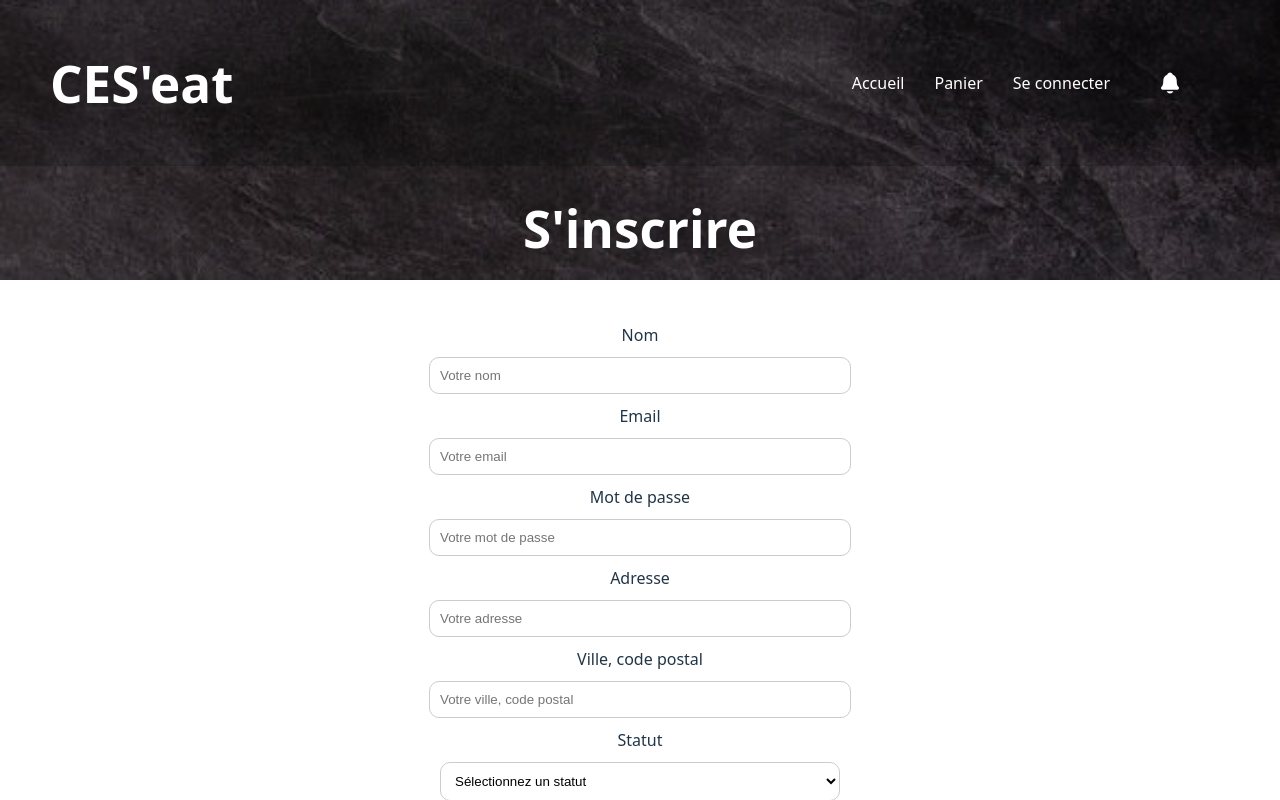
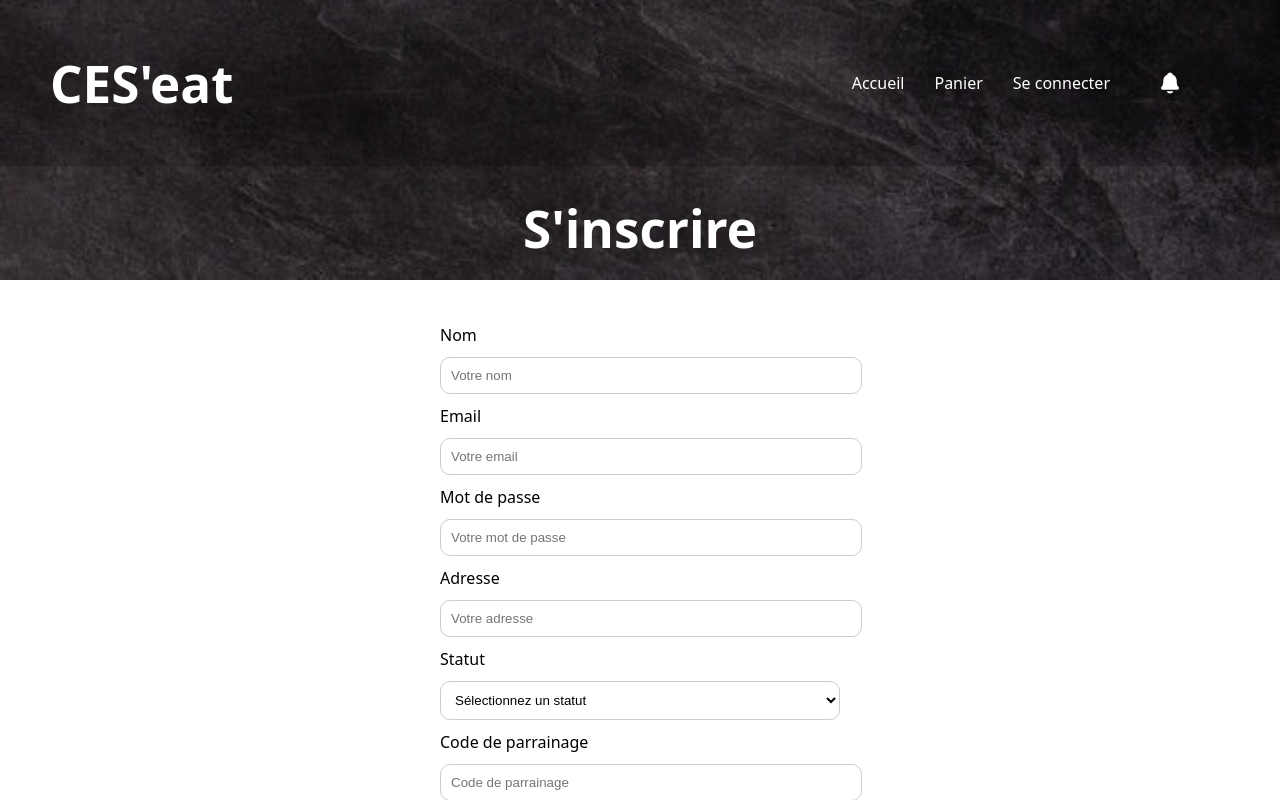
Before and after one commit to ValentinB03/WEB_Avance_Front, a React (Vite) app: page /inscription in a window 1280 px wide. Built offline with nearby package versions, Linux system fonts and the light colour scheme.

Commit message:
affichage du texte de la page inscription

```diff
--- a/src/Compte/Login/inscription.css
+++ b/src/Compte/Login/inscription.css
@@ -22,6 +22,7 @@
 .bannière{
     color: white;
     background-color: black;
+    width: 100%;
 }
 
 .liste-info {
@@ -37,8 +38,9 @@
 .form-inscription {
     display: flex;
     flex-direction: column;
-    align-items: center;
+    align-items: flex-start;
     width: 100%;
+    color: black;
 }
 
 .form-inscription input, .form-inscription select{
--- a/src/Compte/Login/inscription.jsx
+++ b/src/Compte/Login/inscription.jsx
@@ -7,6 +7,40 @@ import Marbre from '../../assets/img/marbre.jpg';
 function Inscription() {
     const [statut, setStatut] = useState('');
 
+    const hanleBanniere = () => {
+        const fileInput = document.createElement('input');
+        fileInput.type = 'file';
+        fileInput.accept = 'image/*';
+        fileInput.onchange = (event) => {
+            const file = event.target.files[0];
+            if (file) {
+                const reader = new FileReader();
+                reader.onload = (e) => {
+                    console.log('Image sélectionnée:', e.target.result);
+                };
+                reader.readAsDataURL(file);
+            }
+        };
+        fileInput.click();
+    }
+
+    const handleInscription = () => {
+        const nom = document.getElementById('nom').value;
+        const email = document.getElementById('email').value;
+        const password = document.getElementById('password').value;
+        const adresse = document.getElementById('adresse').value;
+        const villeCodePostal = document.getElementById('ville-codepostal').value;
+        const codeParrainage = document.getElementById('code-parrainage').value;
+        const SIRET = document.getElementById('SIRET').value;
+        const IBAN = document.getElementById('IBAN').value;
+        const statut = document.getElementById('statut').value;
+
+        console.log(
+            `Nom: ${nom}, Email: ${email}, Password: ${password}, Adresse: ${adresse}, Ville, code postal: ${villeCodePostal}, Statut: ${statut}, SIRET: ${SIRET}, IBAN: ${IBAN}, Code de parrainage: ${codeParrainage}`
+        )
+
+    }
+
     return (
         <div className="App">
             <NavBar />
@@ -14,7 +48,7 @@ function Inscription() {
 
             <h1 className="titre-inscription">S'inscrire</h1>
             <div className={"liste-info"}>
-                <div className={"form-inscription"}>
+                <form className={"form-inscription"}>
                     <label htmlFor="nom">Nom</label>
                     <input type="nom" id="nom" name="nom" placeholder="Votre nom" required />
                     <label htmlFor="email">Email</label>
@@ -23,8 +57,6 @@ function Inscription() {
                     <input type="password" id="password" name="password" placeholder="Votre mot de passe" required />
                     <label htmlFor="adresse">Adresse</label>
                     <input type="adresse" id="adresse" name="adresse" placeholder="Votre adresse" required />
-                    <label htmlFor="ville-codepostal">Ville, code postal</label>
-                    <input type="ville-codepostal" id="ville-codepostal" name="ville-codepostal" placeholder="Votre ville, code postal" required />
                     <label htmlFor="statut">Statut</label>
                     <select id="statut" name="statut" required onChange={(e) => setStatut(e.target.value)}>
                         <option value="">Sélectionnez un statut</option>
@@ -32,7 +64,7 @@ function Inscription() {
                         <option value="livreur">Livreur</option>
                         <option value="restaurant">Restaurant</option>
                     </select>
-                    {statut === "restaurant" && <button className="bannière">Bannière</button>}
+                    {statut === "restaurant" && <button className="bannière" onClick={hanleBanniere}>Bannière</button>}
                     {statut === "restaurant" && <label htmlFor="SIRET">SIRET</label>}
                     {statut === "restaurant" && <input type="SIRET" id="SIRET" name="SIRET" placeholder="SIRET" required />}
                     {statut === "restaurant" && <label htmlFor="IBAN">IBAN</label>}
@@ -43,8 +75,8 @@ function Inscription() {
                     {statut === "livreur" && <input type="IBAN" id="IBAN" name="IBAN" placeholder="IBAN" required />}
                     <label htmlFor="code-parrainage">Code de parrainage</label>
                     <input type="code-parrainage" id="code-parrainage" name="code-parrainage" placeholder="Code de parrainage" />
-                    <button className={"inscription-button"}>S'inscrire</button>
-                </div>
+                    <button className={"inscription-button"} onClick={handleInscription}>S'inscrire</button>
+                </form>
             </div>
             <Footer />
         </div>
--- a/src/api/api.jsx
+++ b/src/api/api.jsx
@@ -17,3 +17,21 @@ export const loginUser = async (email, password) => {
         throw error;
     }
 };
+
+export const registerUser = async (email, password) => {
+    try {
+        const response = await axios.post("http://localhost:8080/api/auth/register", {
+            email,
+            password
+        }, {
+            headers: {
+                "Content-Type": "application/json"
+            }
+        });
+        console.log(response.data);
+        return response.data;
+    } catch (error) {
+        console.error("Erreur lors de la connexion :", error);
+        throw error;
+    }
+};
```
